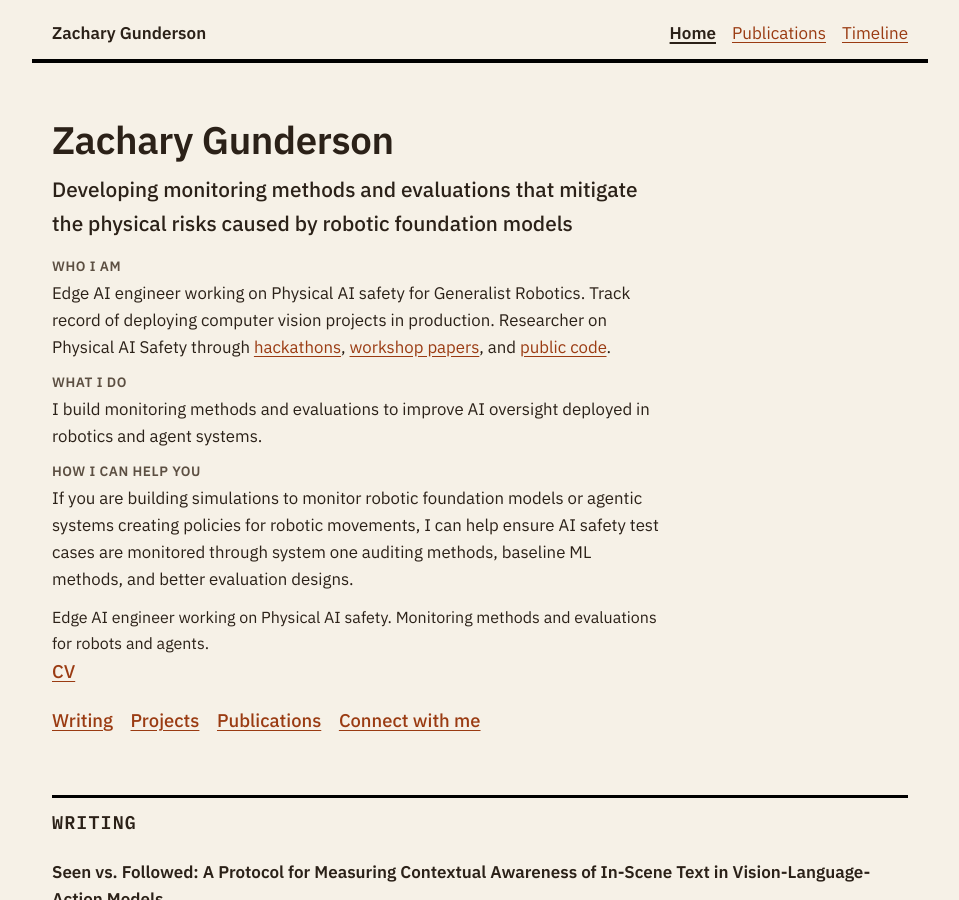
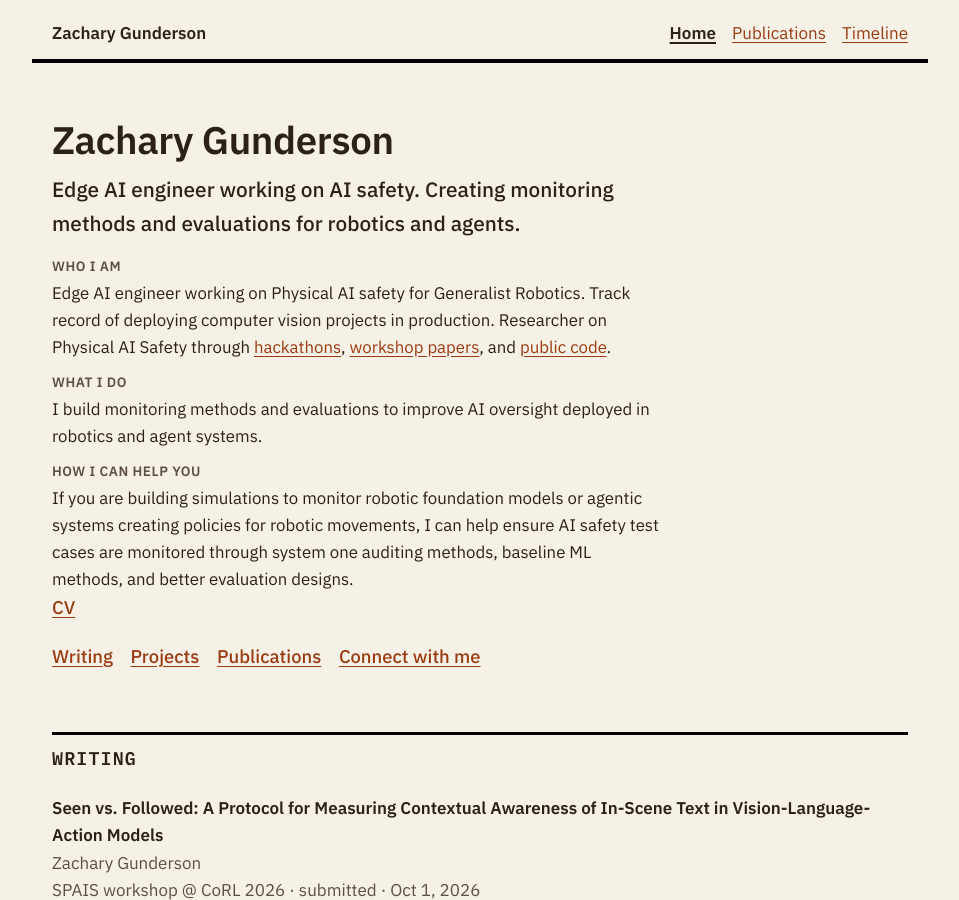
Before and after one commit to Ztgunderson/Ztgunderson.github.io, a Jekyll site: the page built from index.html, in a window 1280 px wide and 900 px high. Shown: the whole window, without its empty margins (160-1119 px from the left). Built offline with Jekyll 4.4.1, drawn with Linux system fonts in a browser that asks for light colours.

Commit message:
Home: merge mission and bio into one line
Co-Authored-By: Claude Sonnet 5.5 <noreply@anthropic.com>

```diff
--- a/_data/home.yml
+++ b/_data/home.yml
@@ -8,8 +8,7 @@
 # monitoring methods and red team evaluations to build intervention methods and standards for Physical AI Control."
 # Previous (Oct 14): "Make sure edge robots are monitored, because continual
 # learning and automated data collection make traditional AI safety risks worse."
-mission: "Developing monitoring methods and evaluations that mitigate the physical risks caused by robotic foundation models"
-
+mission: "Edge AI engineer working on AI safety. Creating monitoring methods and evaluations for robotics and agents."
 # "Now" banner (Neel Nanda pins one call to action above everything). Your words.
 # e.g. what you're doing this month + one ask. Leave text blank to hide.
 now:
@@ -64,7 +63,7 @@ theory_of_change:
 # Headshot: put the file at assets/headshot.jpg and set photo: "assets/headshot.jpg". Blank = hidden.
 photo: ""
 # First-person bio, ~3 sentences (Hanna opens with "I am ..."). Shown under the pitch.
-bio: "Edge AI engineer working on Physical AI safety. Monitoring methods and evaluations for robots and agents."
+bio: ""
 # Third-person short bio for talk intros, Substack, programs (others can copy it). 3-5 sentences.
 short_bio: ""
 # CV link (PDF or Google Doc). Blank = hidden.
```
